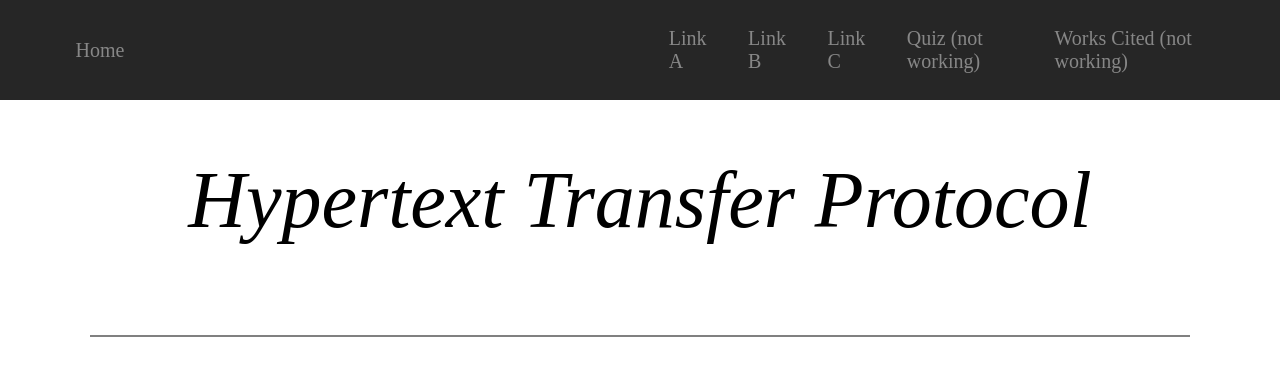
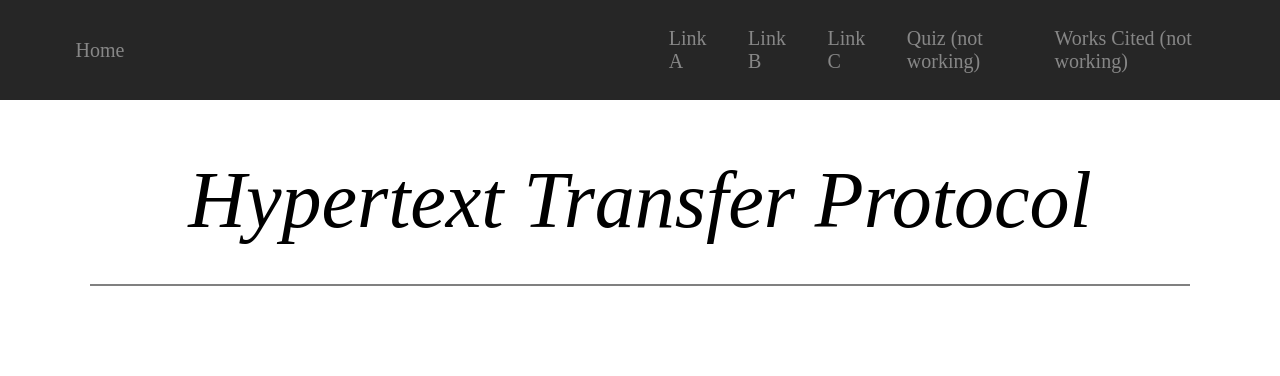
Before and after one commit to LoremmIpsum/3203-Web-Project, a plain HTML site: page index.html in a window 1280 px wide. Drawn offline with Linux system fonts and the light colour scheme; a web font is replaced by a local one.

Commit message:
fix line again

```diff
--- a/index.html
+++ b/index.html
@@ -26,7 +26,7 @@
         <h1 class="header-text" style="margin-bottom: 0;">Hypertext Transfer Protocol</h1>
     </div>
     <div style="height: 2px; display: flex; margin: 0%;">
-        <div class="divide-line">
+        <div class="divide-line" style="margin-top: 3%;">
         </div>
     </div>
 </body>
```
Also changed, not shown: linkA.html (+1 -1 lines), linkB.html (+1 -1 lines), linkC.html (+1 -1 lines).
